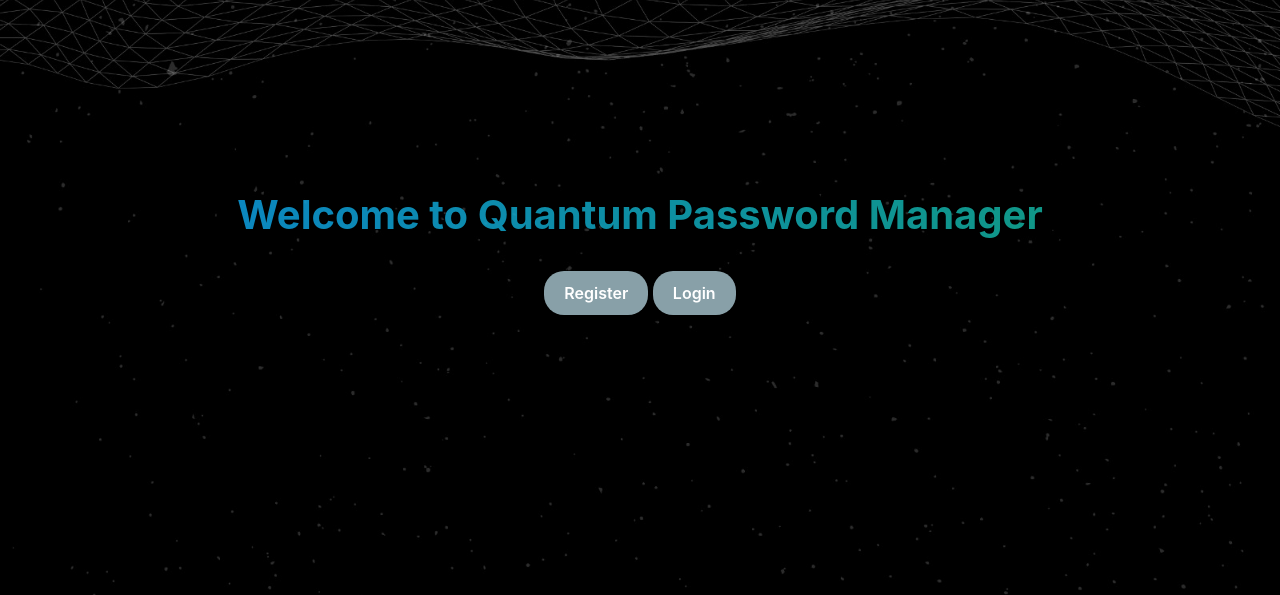
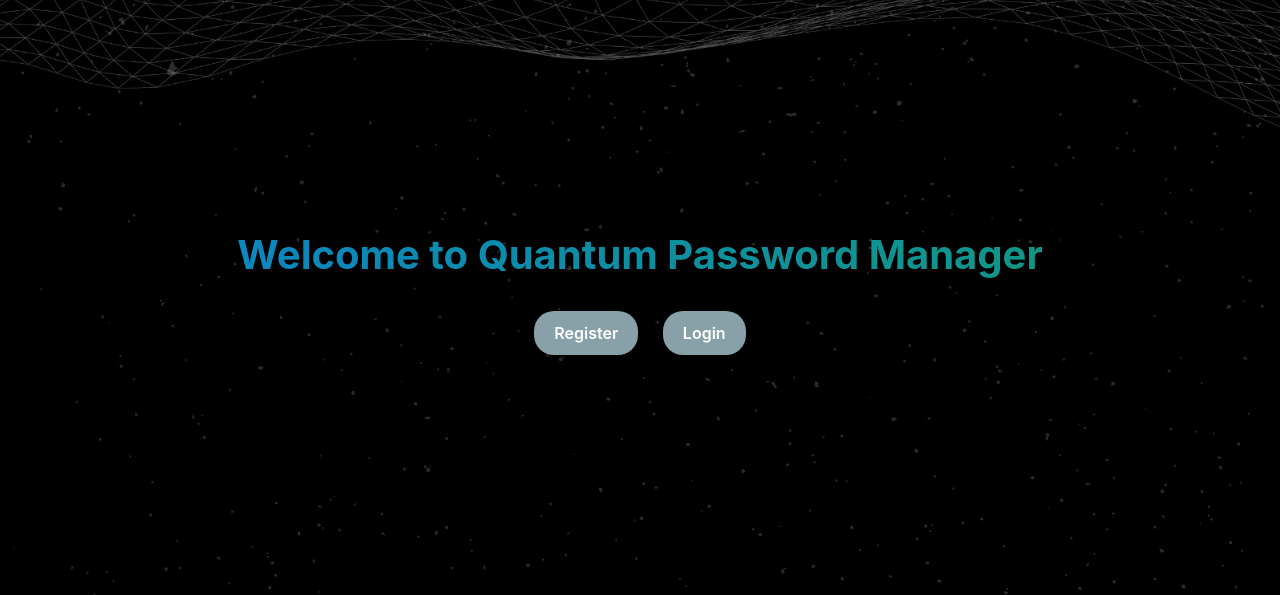
Before and after one commit to Sdkrsn/Quantum-Password-Manager, a Flask app: page / in a window 1280 px wide. Shown: the part 161-756 px from the top of the page. Run offline with Flask 3, Linux system fonts and the light colour scheme.

Commit message:
changes2

```diff
--- a/static/style.css
+++ b/static/style.css
@@ -22,6 +22,7 @@ h1 {
   -webkit-background-clip: text;
   -webkit-text-fill-color: transparent;
   animation: pulse 2s infinite;
+  padding-top: 80px;
 }
 
 a {
@@ -30,6 +31,7 @@ a {
   font-weight: 600;
   transition: all 0.3s ease;
   border-radius: 0.5rem;
+  margin: 0 10px;
 }
 
 a:hover {
```
